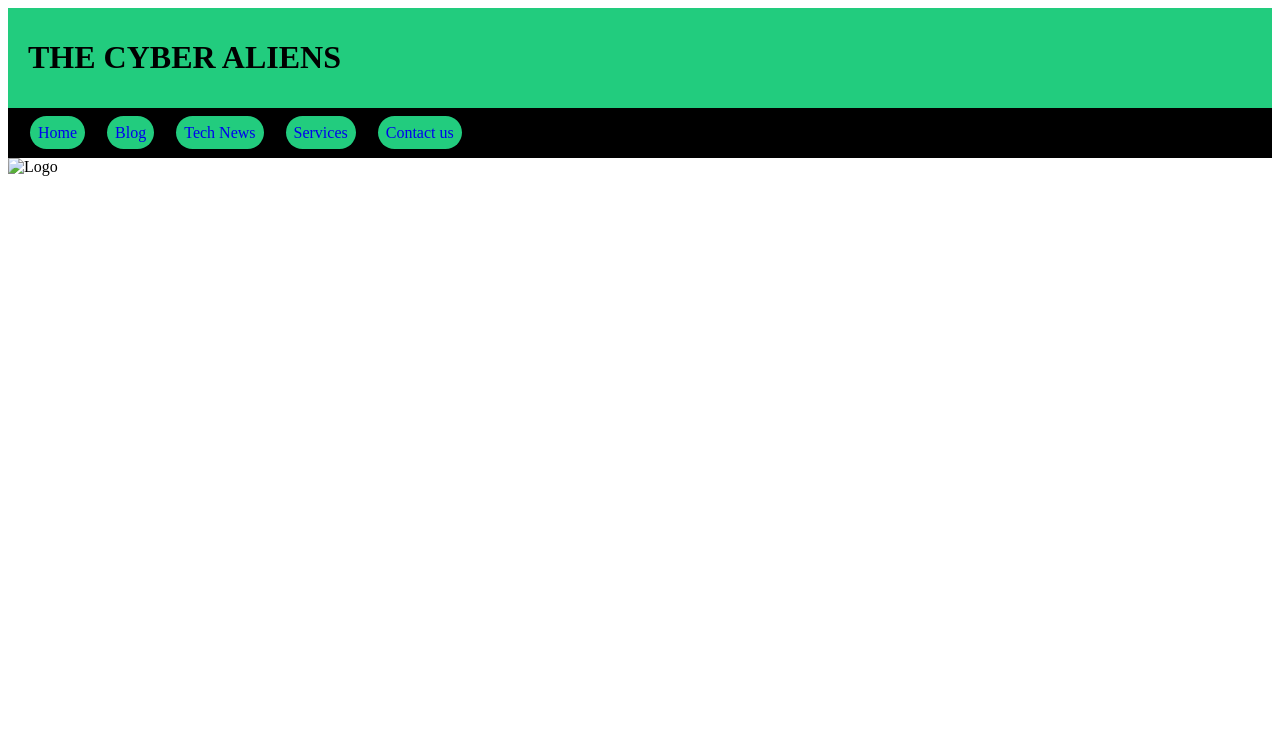
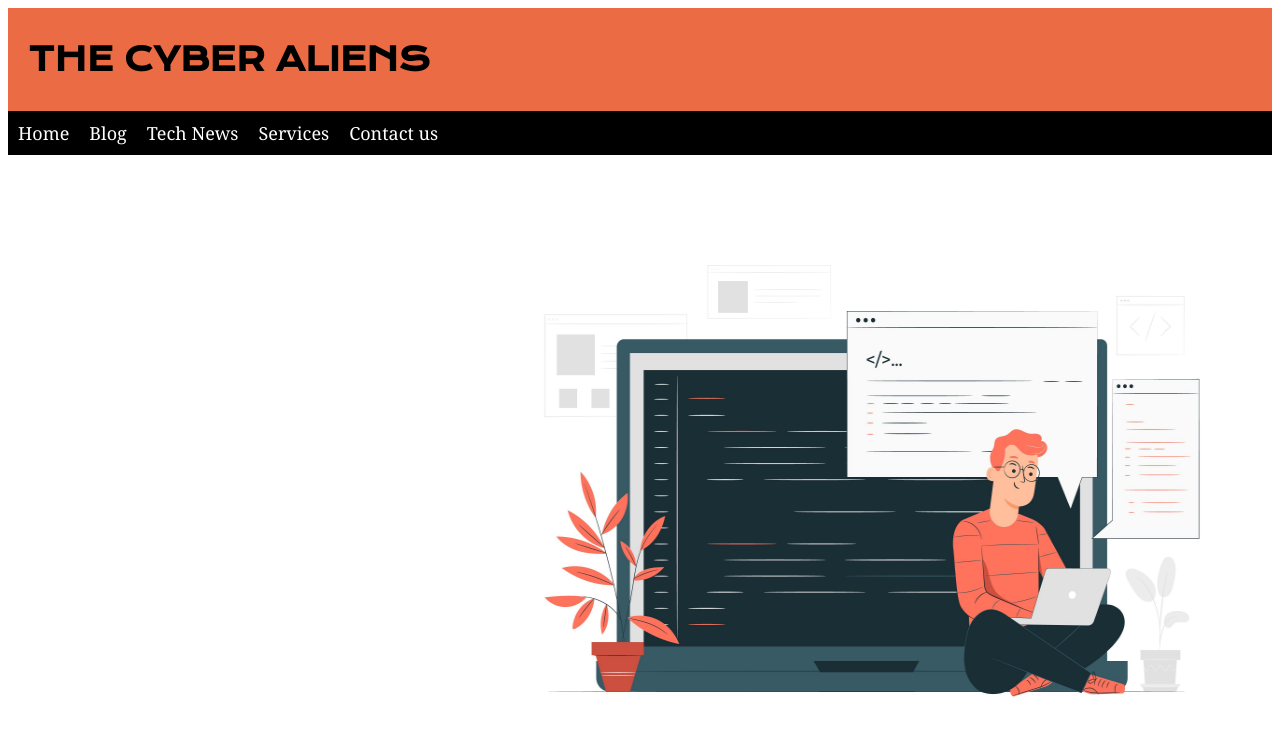
Before and after one commit to sayandey-dev/thecyberaliens.github.io, a plain HTML site: page home.html in a window 1280 px wide. Drawn offline with nearby package versions, Linux system fonts and the light colour scheme.

Commit message:
Day 2 | Final
new pic
new background
new color
new font

```diff
--- a/home.html
+++ b/home.html
@@ -5,6 +5,10 @@
     <meta name="viewport" content="width=device-width, initial-scale=1.0">
     <title>The cyber aliens | Home</title>
     <link rel="stylesheet" href="style.css">
+    <link rel="preconnect" href="https://fonts.gstatic.com">
+<link href="https://fonts.googleapis.com/css2?family=Bebas+Neue&display=swap" rel="stylesheet">
+<link rel="preconnect" href="https://fonts.gstatic.com">
+<link href="https://fonts.googleapis.com/css2?family=Krona+One&display=swap" rel="stylesheet">
 
 </head>
 <body>
@@ -24,8 +28,8 @@
 
     <main>
 
-        <section>
-            <img src="The_Cyber_Alines\—Pngtree—hacker programming flat clipart illustration_5388978.png" alt="Logo" width="700" height="500">
+        <section id="mainimg">
+            <img src="homelogo.jpg" alt="Logo" width="700" height="500" >
         </section>
     </main>
 
--- a/style.css
+++ b/style.css
@@ -1,38 +1,64 @@
 header{
-    background-color: #22CC7E;
+    background-color: #eb6b44;
     padding-top: 10px;
     padding-bottom: 10px;
     font: bold;
 }
 
 #WebsiteTitle{
+    font-family: 'Krona One', sans-serif;
+
     padding-left: 20px;
+ color: rgb(0, 0, 0);
 }
 
+#mainimg{
+    float: right;
+    margin-top: 60px;
+    margin-right: 30px;
+    padding: 20px;
+}
+
+/*
 nav{
     font: rgb(255, 255, 255);
-    background-color: black;
+    background-color: rgb(0, 0, 0);
     height: 50px;
     display: flex;
     align-items: center;
 }
+*/
+nav{
+    display: flex;
+    align-items: center;
+    list-style: none;
+    padding-top: 10px;
+    padding-bottom: 10px;
+    background-color: black;
+}
 
-nav li{
+nav li a{
+    text-decoration: none;
+    font-size: large;
+    font-family: Georgia, 'Times New Roman', Times, serif;
+    padding: 10px;
+    color: rgb(255, 255, 255);
 
 }
 
-
+/*
 nav li a {
     font-weight: 500;
     text-decoration: none;
-    background-color: #22CC7E;
+    background-color: #c7c7c7;
     cursor: pointer;
     padding: 8px;
     border-radius: 25px;
 }
+*/
 
 nav li a:hover{
-    background-color: azure ;
+    background-color: rgb(109, 109, 109) ;
 }
 
 .navbutton{
```
Also changed, not shown: home.png (added), homelogo.jpg (added), sitelogo.jpg (added).
